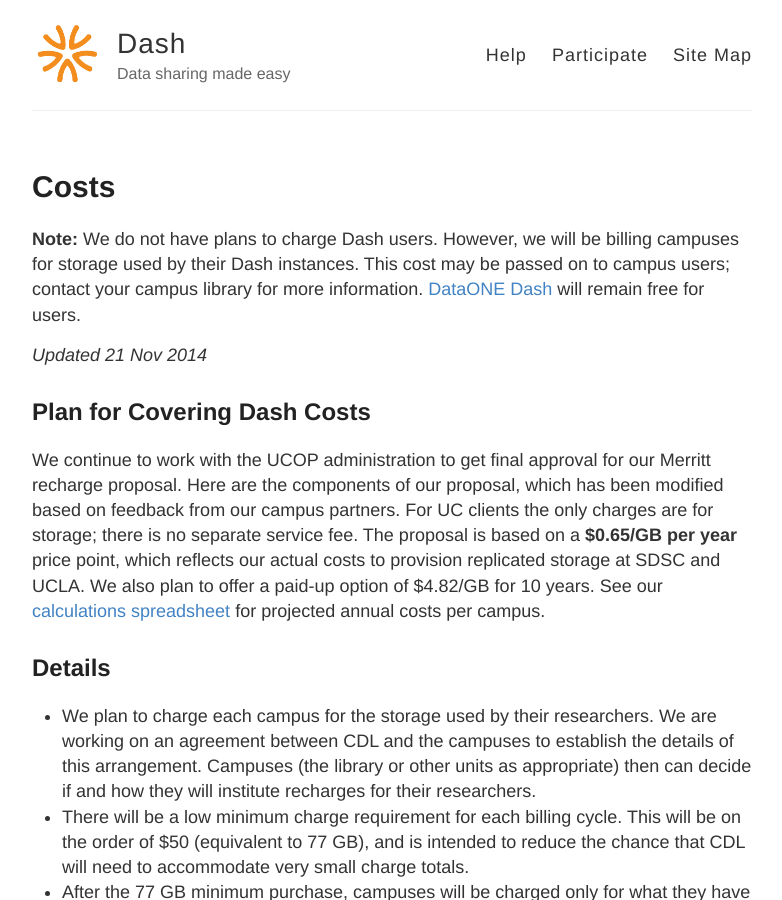
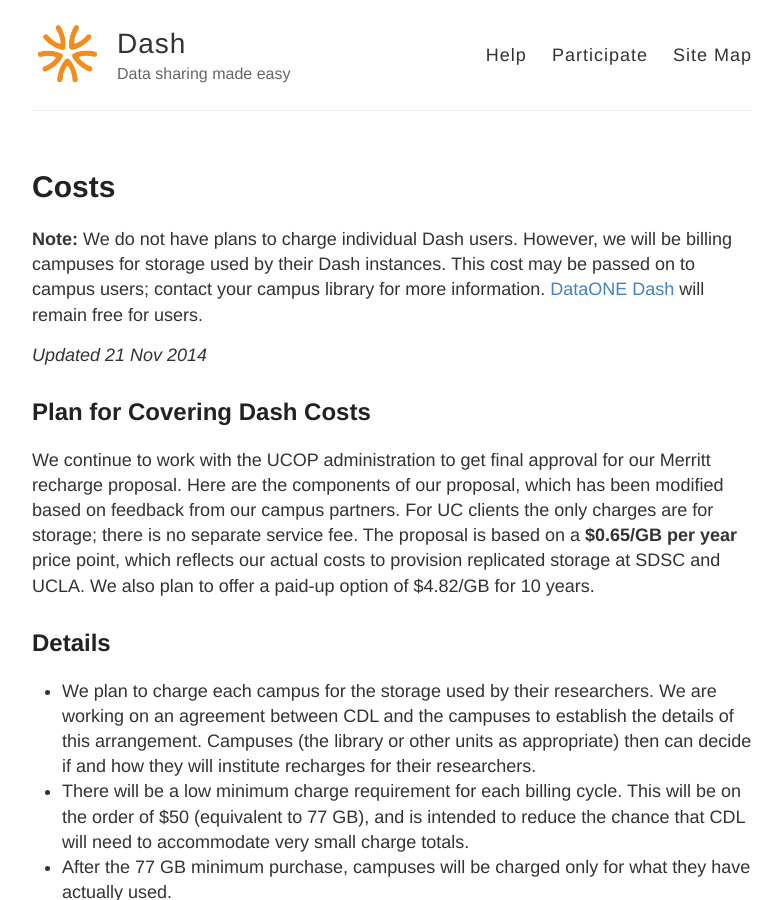
Before and after one commit to CDLUC3/dash, a Jekyll site: the page built from costs.md, in a window 1280 px wide and 900 px high. Shown: the whole window, without its empty margins (248-1030 px from the left). Built offline with Jekyll 4.4.1, drawn with Linux system fonts in a browser that asks for light colours.

Commit message:
Update costs.md

```diff
--- a/costs.md
+++ b/costs.md
@@ -4,14 +4,14 @@
 permalink: /costs/
 ---
 
-**Note:** We do not have plans to charge Dash users. However, we will be billing campuses for storage used by their Dash instances. This cost may be passed on to campus users; contact your campus library for more information. [DataONE Dash](http://oneshare.cdlib.org) will remain free for users.
+**Note:** We do not have plans to charge individual Dash users. However, we will be billing campuses for storage used by their Dash instances. This cost may be passed on to campus users; contact your campus library for more information. [DataONE Dash](http://oneshare.cdlib.org) will remain free for users.
 
 
 _Updated 21 Nov 2014_
 
 ## Plan for Covering Dash Costs
 
-We continue to work with the UCOP administration to get final approval for our Merritt recharge proposal. Here are the components of our proposal, which has been modified based on feedback from our campus partners.  For UC clients the only charges are for storage; there is no separate service fee. The proposal is based on a **$0.65/GB per year** price point, which reflects our actual costs to provision replicated storage at SDSC and UCLA.  We also plan to offer a paid-up option of $4.82/GB for 10 years. See our [calculations spreadsheet](https://docs.google.com/spreadsheets/d/1vqaiyDUfU3LdFmhKD6gaa40erLKfWDBh-T5JFse8Lt4/edit?usp=sharing) for projected annual costs per campus.
+We continue to work with the UCOP administration to get final approval for our Merritt recharge proposal. Here are the components of our proposal, which has been modified based on feedback from our campus partners.  For UC clients the only charges are for storage; there is no separate service fee. The proposal is based on a **$0.65/GB per year** price point, which reflects our actual costs to provision replicated storage at SDSC and UCLA.  We also plan to offer a paid-up option of $4.82/GB for 10 years.
 
 ## Details
 
```
